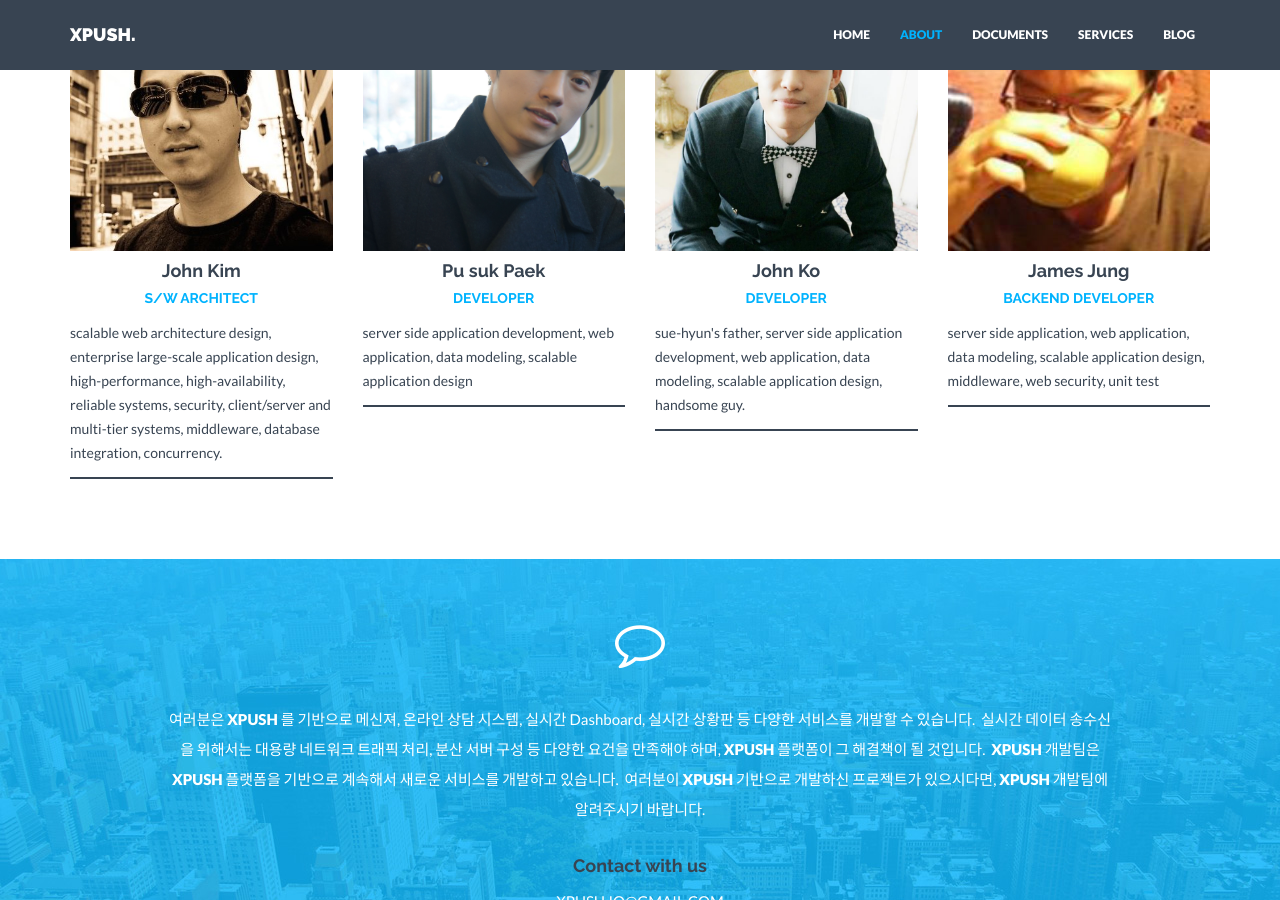
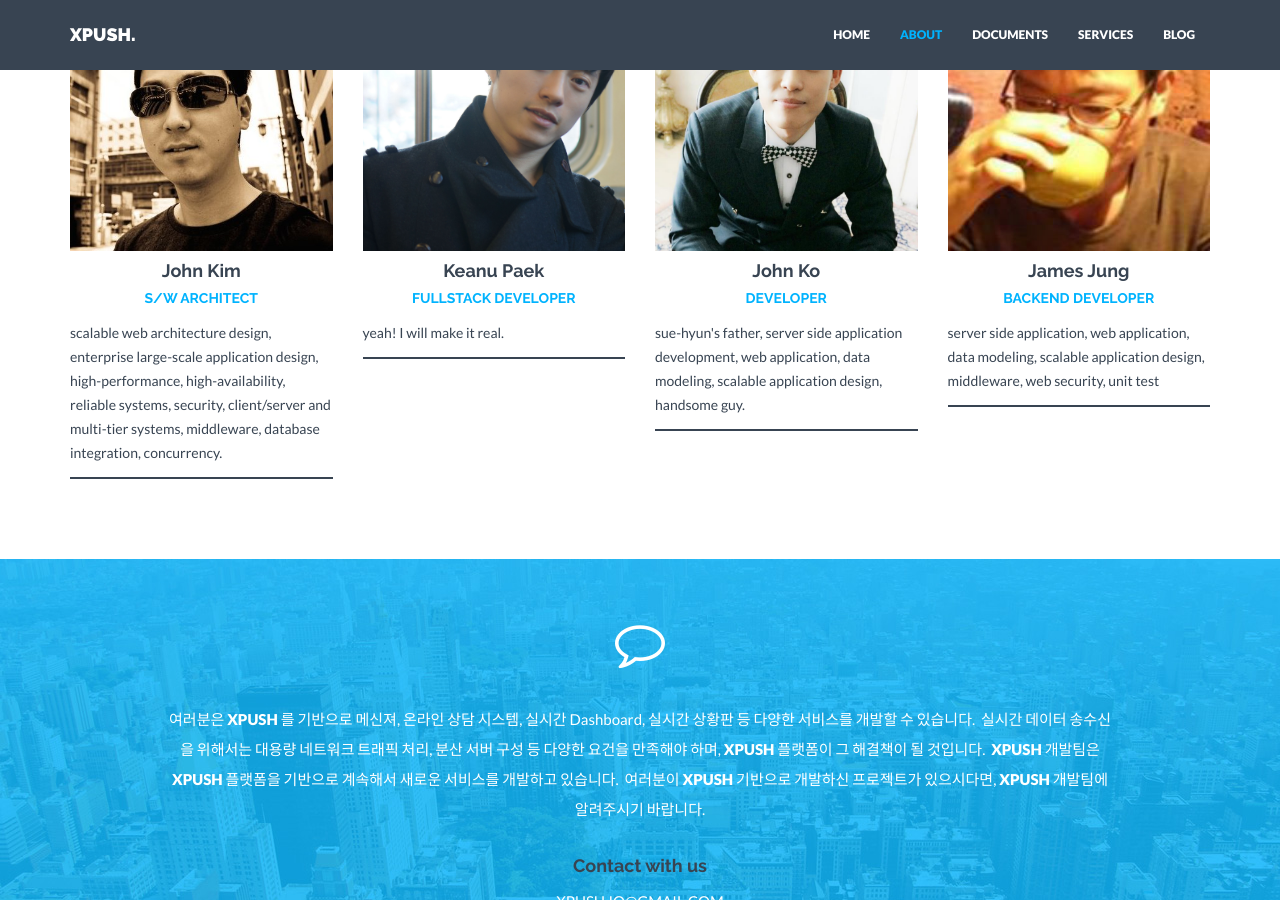
Before and after one commit to xpush/xpush.github.io, a Jekyll site: the page built from about/index.md, in a window 1280 px wide and 900 px high, scrolled down 2453 px. Built offline with Jekyll 4.4.1, drawn with Linux system fonts in a browser that asks for light colours; nearby versions of some CDN libraries.

Commit message:
notdol profile's is modified

```diff
--- a/_data/members.yml
+++ b/_data/members.yml
@@ -8,13 +8,13 @@
   github: https://github.com/JohnKim
   description: scalable web architecture design, enterprise large-scale application design, high-performance, high-availability, reliable systems, security, client/server and multi-tier systems, middleware, database integration, concurrency.
 
-- name: Pu suk Paek
+- name: Keanu Paek
   image: /lib/img/team/notdol.jpg
-  role: DEVELOPER
+  role: FULLSTACK DEVELOPER
   email: nixenic@gmail.com
   facebook: https://www.facebook.com/notdol
   github: https://github.com/notdol
-  description: server side application development, web application, data modeling, scalable application design
+  description: yeah! I will make it real.
 
 - name: John Ko
   image: /lib/img/team/johnko.png
```
